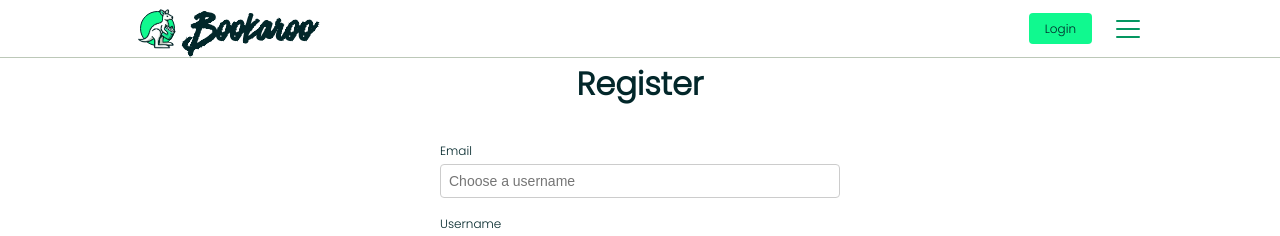
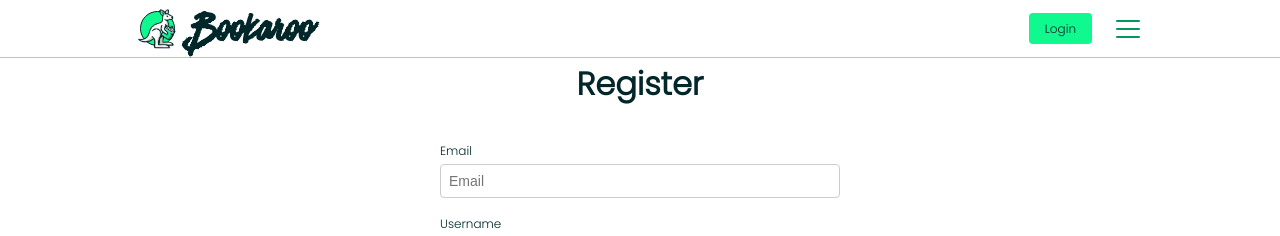
Before and after one commit to benhensor/bookaroo_frontend, a React (Create React App) app: page /register in a window 1280 px wide. Shown: the top 236 px of the page. Built offline with nearby package versions, Linux system fonts and the light colour scheme.

Commit message:
style amends

```diff
--- a/src/assets/styles/GlobalStyles.js
+++ b/src/assets/styles/GlobalStyles.js
@@ -111,16 +111,23 @@ const GlobalStyles = createGlobalStyle`
   font-size: 1.4rem;
   border: 1px solid #ccc;
   border-radius: var(--xs);
+  transition: border-color 0.3s ease; /* Smooth transition for border color */
+
   &:focus {
     outline: none;
-      border-color: var(--accentGreen);
-    }
+    border-color: var(--accentGreen); /* Default focus state color */
   }
 
-  .error {
-    border-color: var(--softRed);
-    &::placeholder {
-      color: var(--softRed);
+  &.valid {
+    border-color: var(--accentGreen); /* Valid state */
+  }
+
+  &.error {
+    border-color: var(--softRed); /* Error state */
+  }
+
+  &.error::placeholder {
+    color: var(--softRed); /* Error state placeholder color */
   }
 }
 
--- a/src/components/register/Register.js
+++ b/src/components/register/Register.js
@@ -31,8 +31,8 @@ const Register = () => {
 		}
 	}
 
-
-	const { values, handleSubmit, handleBlur, handleChange, touched, errors } = useFormik({
+	const { values, handleSubmit, handleBlur, handleChange, touched, errors } =
+		useFormik({
 			initialValues: {
 				email: '',
 				username: '',
@@ -50,11 +50,7 @@ const Register = () => {
 		<section>
 			<Content>
 				<h1>Register</h1>
-				<form
-					onSubmit={handleSubmit}
-					method="post"
-					autoComplete="off"
-				>
+				<form onSubmit={handleSubmit} method="post" autoComplete="off">
 					<input
 						autoComplete="off"
 						name="hidden"
@@ -70,15 +66,15 @@ const Register = () => {
 							onChange={handleChange}
 							onBlur={handleBlur}
 							placeholder={
-								errors.email &&
+								errors.email && touched.email
+									? errors.email
+									: 'Email'
+							}
+							className={
 								touched.email
 									? errors.email
-									: 'Choose a username'
-							}
-							className={
-								errors.username &&
-								touched.username
 										? 'error'
+										: 'valid'
 									: ''
 							}
 						/>
@@ -92,15 +88,15 @@ const Register = () => {
 							onChange={handleChange}
 							onBlur={handleBlur}
 							placeholder={
-								errors.username &&
-								touched.username
+								errors.username && touched.username
 									? errors.username
 									: 'Choose a username'
 							}
 							className={
-								errors.username &&
 								touched.username
+									? errors.username
 										? 'error'
+										: 'valid'
 									: ''
 							}
 						/>
@@ -114,15 +110,15 @@ const Register = () => {
 							onChange={handleChange}
 							onBlur={handleBlur}
 							placeholder={
-								errors.postcode &&
-								touched.postcode
+								errors.postcode && touched.postcode
 									? errors.postcode
 									: 'Enter your post code'
 							}
 							className={
-								errors.postcode &&
 								touched.postcode
+									? errors.postcode
 										? 'error'
+										: 'valid'
 									: ''
 							}
 						/>
@@ -136,15 +132,15 @@ const Register = () => {
 							onChange={handleChange}
 							onBlur={handleBlur}
 							placeholder={
-								errors.password &&
-								touched.password
+								errors.password && touched.password
 									? errors.password
 									: 'Password'
 							}
 							className={
-								errors.password &&
 								touched.password
+									? errors.password
 										? 'error'
+										: 'valid'
 									: ''
 							}
 						/>
@@ -164,9 +160,10 @@ const Register = () => {
 									: 'Confirm Password'
 							}
 							className={
-								errors.confirmPassword &&
 								touched.confirmPassword
+									? errors.confirmPassword
 										? 'error'
+										: 'valid'
 									: ''
 							}
 						/>
```
Lines whose indentation alone changed are shown as unchanged.
